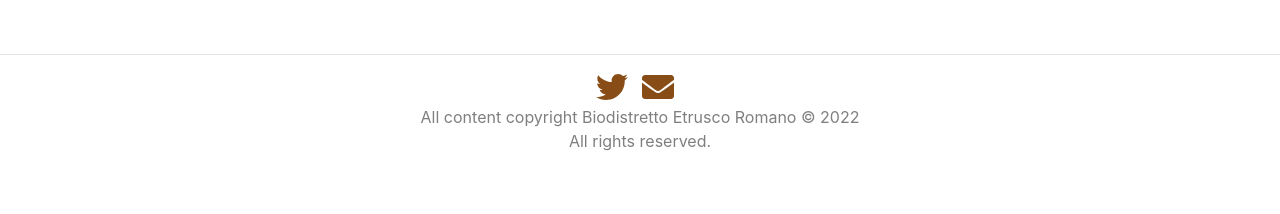
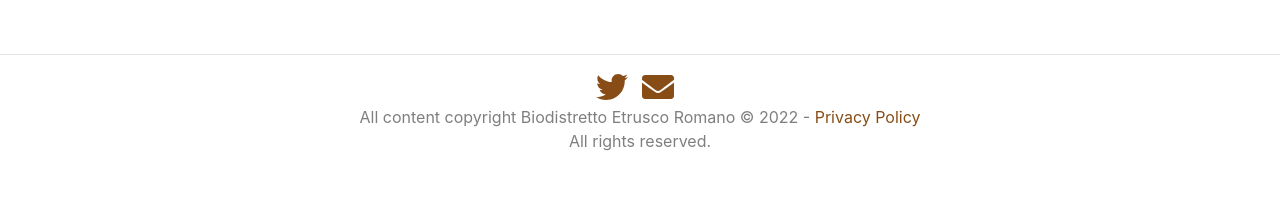
Before and after one commit to BiodistrettoEtruscoRomano/BiodistrettoEtruscoromano.github.io, a Jekyll site: the page built from index.html, in a window 1280 px wide. Shown: the part 1376-1590 px from the top of the page. Built offline with Jekyll 4.4.1, drawn with Linux system fonts in a browser that asks for light colours; nearby versions of some CDN libraries.

Commit message:
Add privacy policy footer and page

```diff
--- a/_includes/footer.html
+++ b/_includes/footer.html
@@ -8,15 +8,9 @@
             {% endif %}
         </div>
         </div>
-        <div class="row">
-        <div class="col">
-            All content copyright Biodistretto Etrusco Romano &copy; {{ site.time | date: '%Y' }}
-        </div>
-        </div>
-        <div class="row">
-        <div class="col">
-            All rights reserved.
-        </div>
+        <div class="text-center">
+            <p>All content copyright Biodistretto Etrusco Romano &copy; {{ site.time | date: '%Y' }} - <a href="{{"/privacy/no_data_collected" | relative_url }}">Privacy Policy</a><br/>
+            All rights reserved.</p>
         </div>
     </div>
 </footer>
```
Also changed, not shown: privacy/no_data_collected.html (added, +12 -0 lines).
